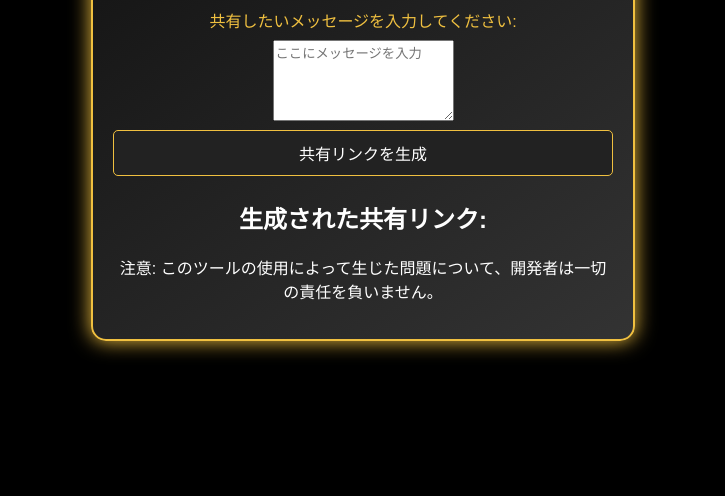
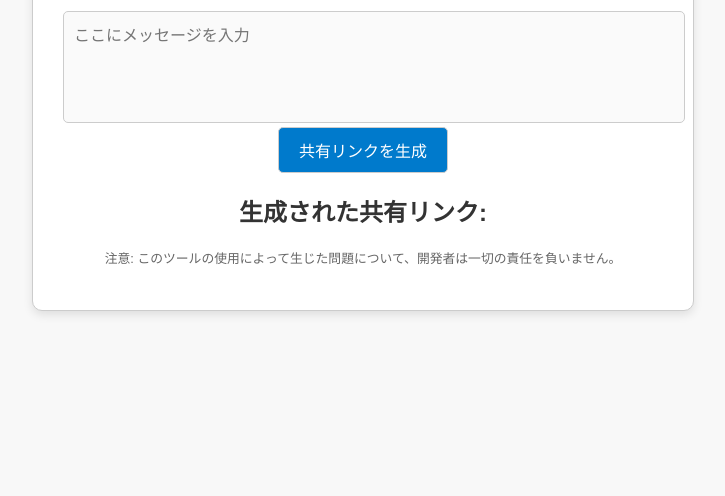
Before and after one commit to hakurantools/line-message-tools, a plain HTML site: page index.html in a window 1280 px wide. Shown: the part 304-800 px from the top of the page, without its empty margins (277-1002 px from the left). Drawn offline with Linux system fonts and the light colour scheme.

Commit message:
Update styles.css

```diff
--- a/styles.css
+++ b/styles.css
@@ -1,7 +1,7 @@
 body {
     font-family: 'Arial', sans-serif;
-    background-color: #000;
-    color: #fff;
+    background-color: #f8f8f8;
+    color: #333;
     margin: 0;
     padding: 0;
     display: flex;
@@ -12,67 +12,71 @@ body {
 
 .container {
     text-align: center;
-    background: linear-gradient(145deg, #111, #333);
-    border: 2px solid #f0c040;
-    border-radius: 15px;
-    padding: 20px;
+    background: #ffffff;
+    border: 1px solid #ccc;
+    border-radius: 10px;
+    padding: 30px;
     width: 90%;
-    max-width: 500px;
-    box-shadow: 0 0 20px #f0c040;
+    max-width: 600px;
+    box-shadow: 0 4px 10px rgba(0, 0, 0, 0.1);
 }
 
-header h1 {
-    font-size: 1.8rem;
-    color: #f0c040;
-    margin-bottom: 10px;
+h1 {
+    font-size: 1.5rem;
+    color: #444;
 }
 
-header p {
-    font-size: 1rem;
-    color: #ccc;
-}
-
-.form-group {
-    margin: 20px 0;
-    text-align: left;
+section {
+    margin-bottom: 20px;
 }
 
 label {
     font-size: 1rem;
+    color: #555;
     display: block;
     margin-bottom: 8px;
-    color: #f0c040;
 }
 
-input, select, button {
+textarea {
     width: 100%;
     padding: 10px;
-    margin: 5px 0;
     font-size: 1rem;
-    border: 1px solid #f0c040;
+    border: 1px solid #ccc;
     border-radius: 5px;
-    background-color: #222;
+    background-color: #fafafa;
+    color: #333;
+    resize: none;
+}
+
+button {
+    padding: 10px 20px;
+    font-size: 1rem;
+    border: 1px solid #ccc;
+    border-radius: 5px;
+    background-color: #007acc;
     color: #fff;
-    outline: none;
+    cursor: pointer;
+    transition: background-color 0.3s;
 }
 
 button:hover {
-    background-color: #444;
-    cursor: pointer;
+    background-color: #005f8c;
 }
 
-.result {
+#result {
     margin-top: 20px;
-    display: none;
-}
-
-#converted-link {
-    color: #f0c040;
+    color: #007acc;
     word-wrap: break-word;
 }
 
 footer {
+    font-size: 0.8rem;
+    color: #999;
     margin-top: 20px;
+}
+
+.disclaimer {
     font-size: 0.8rem;
-    color: #aaa;
+    color: #666;
+    margin-top: 10px;
 }
```
